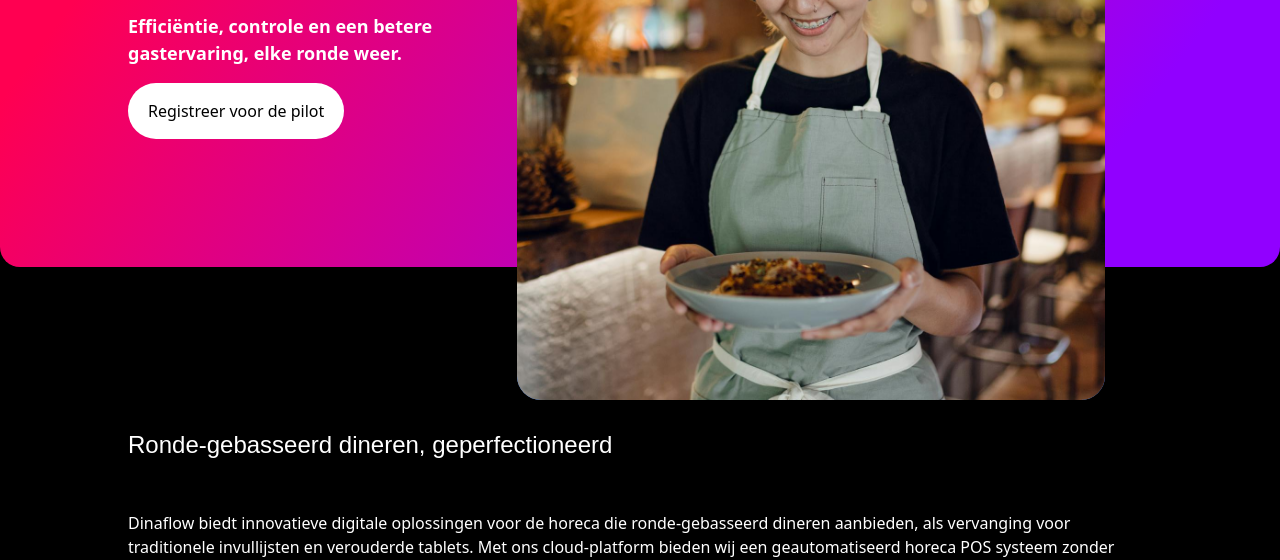
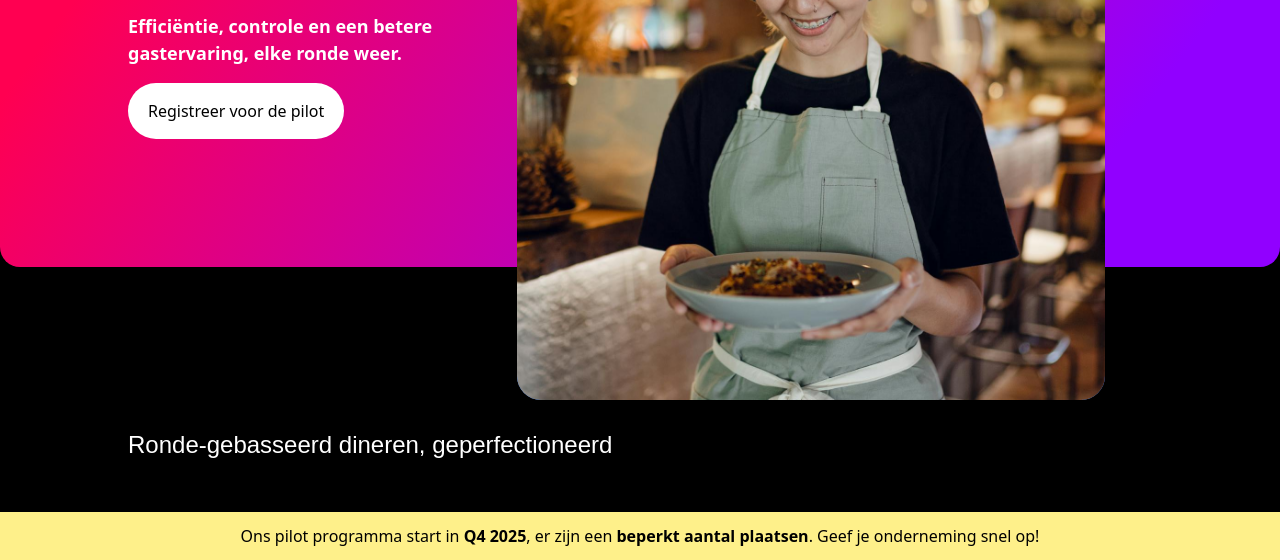
Before and after one commit to royvdw/dinaflow-pilot, a website built with Vite: page index.html in a window 1280 px wide. Shown: the part 240-800 px from the top of the page. Built offline with nearby package versions, Linux system fonts and the light colour scheme; some packages are replaced by stand-ins of ours; a web font is replaced by a local one.

Commit message:
Added banner for pilot date

```diff
--- a/index.html
+++ b/index.html
@@ -24,7 +24,10 @@
     />
     <meta property="og:type" content="website" />
     <meta property="og:url" content="https://www.dinaflow.com/" />
-    <meta property="og:image" content="./assets/header-image-grFieNlI.jpg" />
+    <meta
+      property="og:image"
+      content="https://dinaflow.com/assets/header-image-grFieNlI.jpg"
+    />
     <meta
       property="og:image:alt"
       content="Dinaflow - Software voor digitaal dineren"
@@ -74,6 +77,14 @@
   </head>
   <body class="bg-black text-white">
     <div id="app">
+      <!-- Banner -->
+      <div
+        class="fixed bottom-0 w-full py-3 text-center bg-yellow-200 text-black"
+      >
+        Ons pilot programma start in <strong>Q4 2025</strong>, er zijn een
+        <strong>beperkt aantal plaatsen</strong>. Geef je onderneming snel op!
+      </div>
+
       <header>
         <div
           class="w-screen md:max-w-5xl mx-auto p-8 md:p-0 md:pt-16 pb-16 md:pb-32 flex"
```
